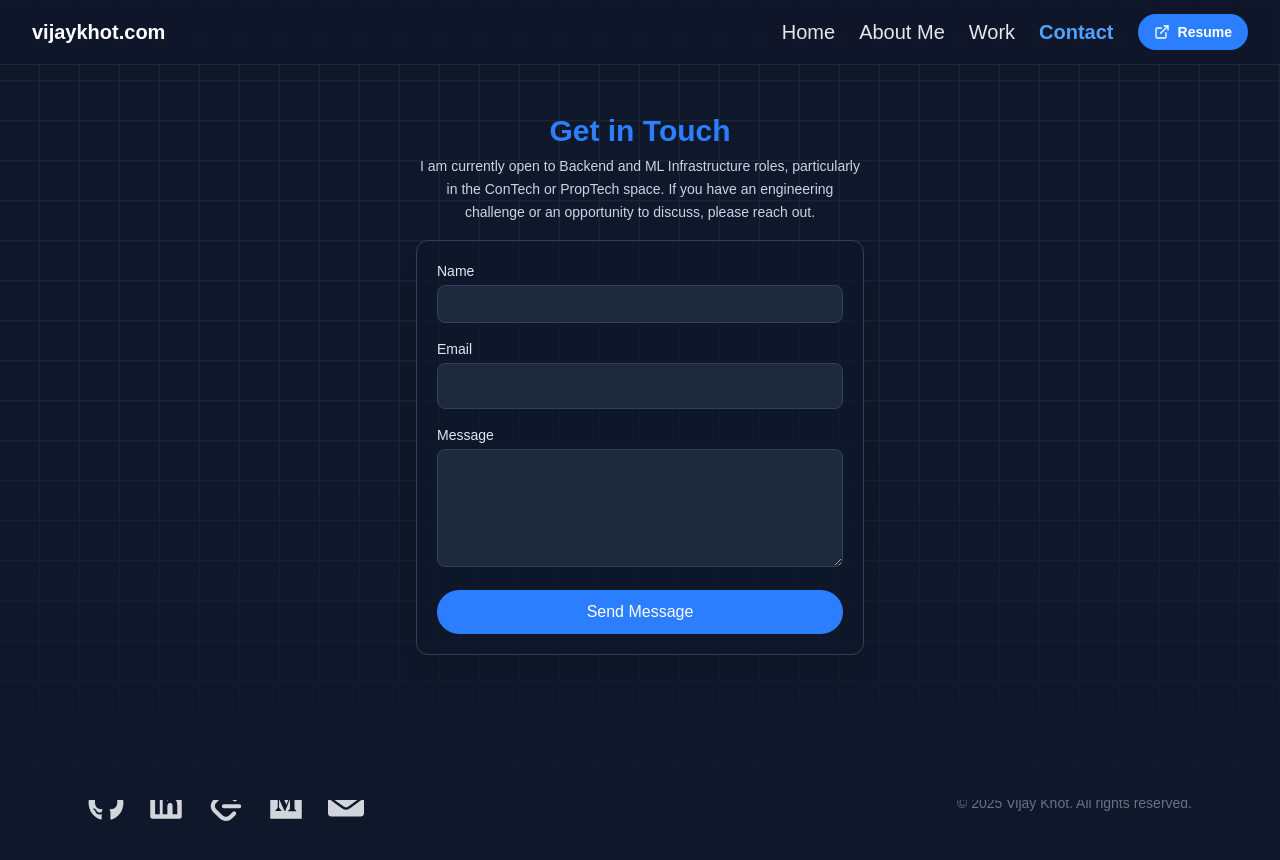
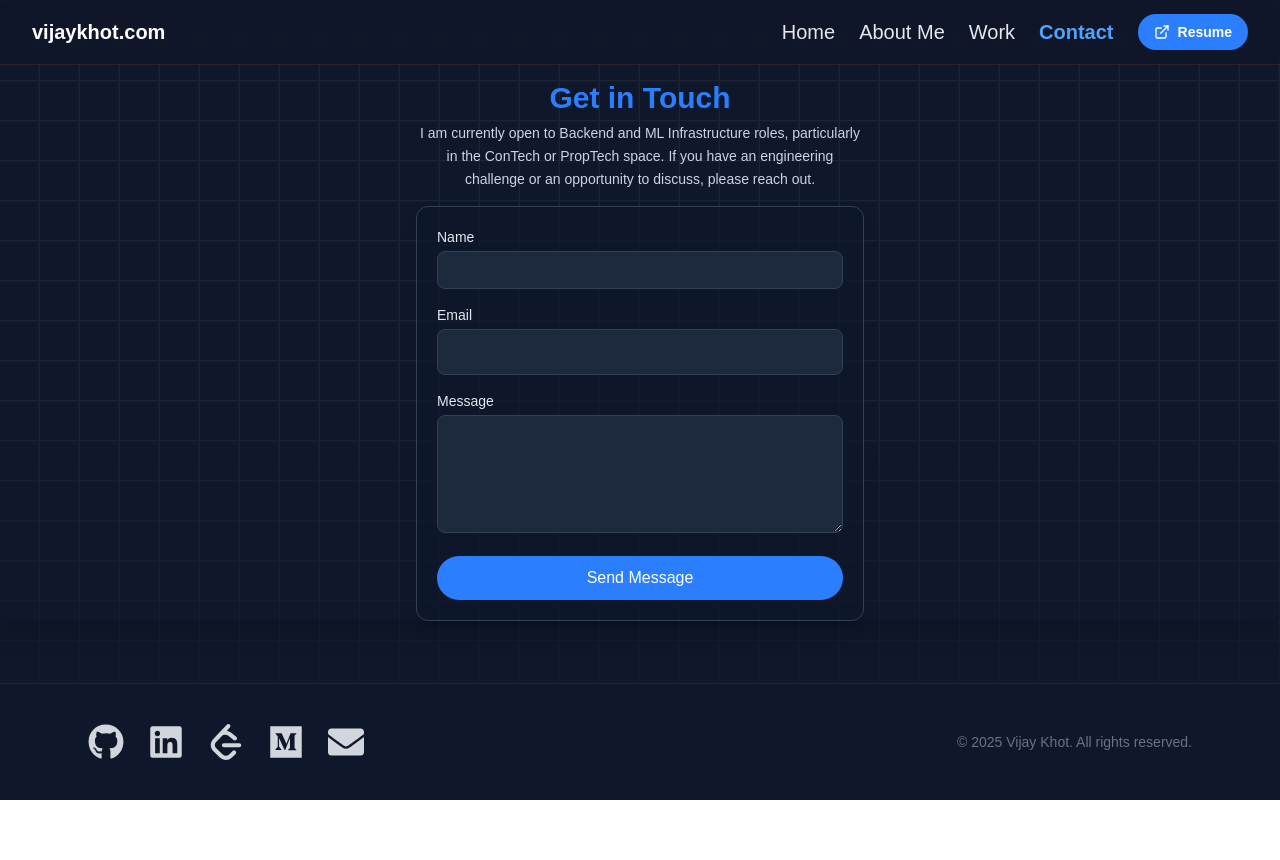
Before and after one commit to vijaybkhot/vijaykhot.dev, a Next.js app: page /contact in a window 1280 px wide. After the commit the page ends 800 px from the top, so only its background shows below. Built offline with nearby package versions, Linux system fonts and the light colour scheme.

Commit message:
feat(contact): adjust layout spacing and footer positioning for improved design feat(project-card): add architecture property to project data and update hover text

```diff
--- a/src/app/contact/page.tsx
+++ b/src/app/contact/page.tsx
@@ -41,7 +41,7 @@ export default function ContactPage() {
   };
 
   return (
-    <main className="flex flex-col items-center justify-center min-h-[calc(100vh-64px)] px-4 pt-8">
+    <main className="flex flex-col items-center justify-center min-h-[calc(100vh-200px)] px-4 pt-20">
       <div className="w-full max-w-md ">
         <h1 className="mb-1.5 text-3xl font-bold text-center text-blue-500 sm:text-3xl">
           Get in Touch
--- a/src/app/layout.tsx
+++ b/src/app/layout.tsx
@@ -54,7 +54,9 @@ export default function RootLayout({
             <PageTransition>{children}</PageTransition>
           </main>
 
-          <Footer />
+          <footer className="relative z-20">
+            <Footer />
+          </footer>
         </div>
         {/* Analytics  */}
         <Analytics />
--- a/src/components/Footer/SocialIcon.tsx
+++ b/src/components/Footer/SocialIcon.tsx
@@ -16,7 +16,7 @@ const SocialIcon = ({ href, ariaLabel, children }: SocialIconProps) => {
       aria-label={ariaLabel}
       className="text-4xl text-gray-300 hover:text-white hover:drop-shadow-[0_0_6px_rgba(255,255,255,0.35)] transition"
       whileHover={{ y: -4 }}
-      initial={{ opacity: 0, y: 10 }}
+      initial={{ opacity: 1, y: 0 }}
       whileInView={{ opacity: 1, y: 0 }}
       viewport={{ once: true }}
       transition={{ type: "spring", stiffness: 300, damping: 22 }}
--- a/src/components/Footer/index.tsx
+++ b/src/components/Footer/index.tsx
@@ -4,7 +4,7 @@ import SocialIcon from "./SocialIcon";
 
 const Footer = () => {
   return (
-    <footer className="bg-[#0f172a] border-t border-zinc-800 text-gray-300 py-10 mt-2">
+    <footer className="bg-[#0f172a] border-t border-zinc-800 text-gray-300 py-10">
       <div className="flex flex-col items-center justify-between max-w-6xl gap-6 px-6 mx-auto sm:flex-row">
         {/* Social Icons */}
         <div className="flex gap-6">
--- a/src/components/PageTransition.tsx
+++ b/src/components/PageTransition.tsx
@@ -11,9 +11,9 @@ export default function PageTransition({
   const pathname = usePathname();
 
   return (
-    <div className="relative overflow-hidden">
+    <div className="relative">
       <AnimatePresence mode="wait">
-        <div className="relative overflow-hidden shadow-xl shadow-black/10 rounded-xl">
+        <div className="relative shadow-xl shadow-black/10 rounded-xl">
           <motion.div
             key={pathname}
             initial={{
--- a/src/components/ProjectCard.tsx
+++ b/src/components/ProjectCard.tsx
@@ -20,6 +20,7 @@ type Project = {
   featured?: boolean;
   courseProject?: boolean;
   labels?: string[];
+  architecture?: boolean;
 };
 
 const ProjectCard: FC<{ project: Project }> = ({ project }) => {
@@ -291,7 +292,8 @@ const ProjectCard: FC<{ project: Project }> = ({ project }) => {
             {/* Hover Overlay with "Expand" Hint */}
             <div className="absolute inset-0 flex items-center justify-center transition-colors duration-300 opacity-0 bg-black/0 group-hover:bg-black/20 group-hover:opacity-100">
               <div className="flex items-center gap-2 px-4 py-2 text-xs font-bold text-white transition-transform transform translate-y-2 border rounded-full shadow-xl bg-slate-900/80 backdrop-blur border-slate-600 group-hover:translate-y-0">
-                <FaExpand /> View Architecture
+                <FaExpand />{" "}
+                {project.architecture ? "View Architecture" : "View Image"}
               </div>
             </div>
           </div>
--- a/src/lib/projects.ts
+++ b/src/lib/projects.ts
@@ -25,6 +25,7 @@ export const projects = [
     live: "",
     youtube: "",
     labels: ["Backend", "Worker", "Compliance", "ConTech", "AEC", "PermitTech"],
+    architecture: true,
   },
   {
     title: "Material Forecasting Engine",
@@ -52,6 +53,7 @@ export const projects = [
     youtube:
       "https://www.youtube.com/embed/NEc9YYhIxww?si=N3MGX7sPXw8v_Zgm&rel=0",
     labels: ["Solo Project", "MVP", "In Progress"],
+    architecture: true,
   },
 
   {
```
